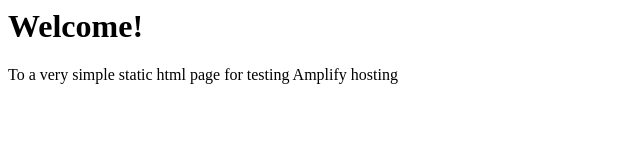
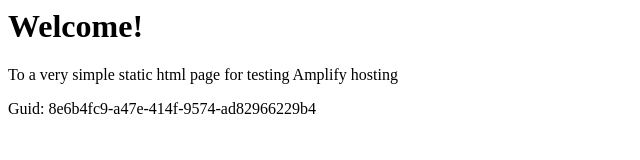
Before and after one commit to amplify-github-test-hkg/Github-PR-Commit-Integration-Test-DoNotTouch-Gith-P5X5MO5I-v1-prod-ap-east-1, a website: page src/index.html in a window 1280 px wide. Shown: the whole page, without its empty margins (0-640 px from the left). Drawn offline with Linux system fonts and the light colour scheme.

Commit message:
commit from integ tests

```diff
--- a/src/index.html
+++ b/src/index.html
@@ -1,3 +1,5 @@
+
+
 <html lang="en">
 
 <head>
@@ -10,6 +12,6 @@
 <body>
     <h1>Welcome!</h1>
     <p>To a very simple static html page for testing Amplify hosting</p>
-</body>
+    <p>Guid: 8e6b4fc9-a47e-414f-9574-ad82966229b4</p></body>
 
 </html>
```
